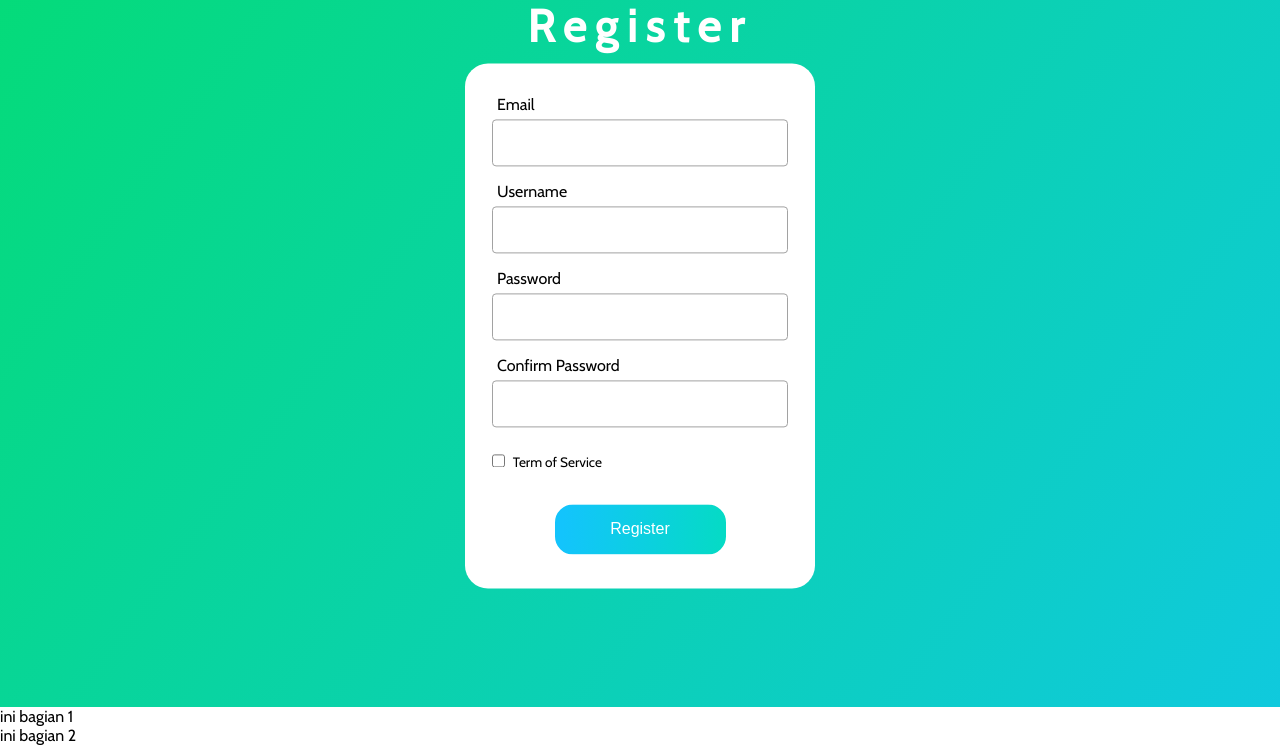
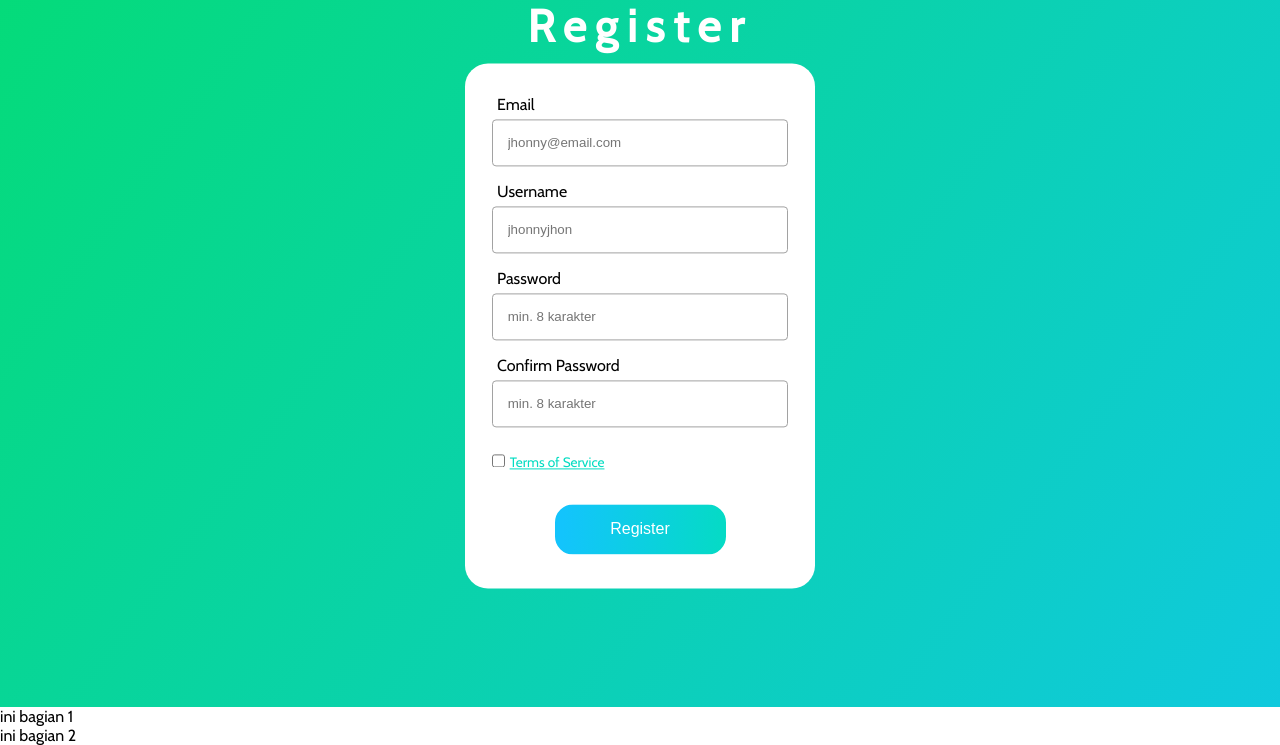
Before and after one commit to rifaazalfaaf/Project_JaliSali, a Laravel app: page /register in a window 1280 px wide. Shown: the part 93-838 px from the top of the page. Run offline with Laravel 8, Linux system fonts and the light colour scheme; settings files or empty folders that the repository lacks are supplied; some libraries are stand-ins or nearby versions.

Commit message:
Edit dikit tampilan home, login, register

```diff
--- a/resources/views/Register.blade.php
+++ b/resources/views/Register.blade.php
@@ -22,7 +22,7 @@
                 <ul>
                     <!-- <li class="sign-in">Sign In</li>
                     <li class="sign-in">Sign In</li> -->
-                    <li><a href="login.html"></a>Sign In</li>
+                    <li><a href="">Sign In</a></li>
                 </ul>
             </div>
         </nav>
@@ -32,20 +32,20 @@
             <form action="">
                 <div class="card2">
                     <p>Email</p>
-                    <input type="text" name="" id="" placeholder="">
+                    <input type="text" name="" id="" placeholder="jhonny@email.com">
 
                     <p>Username</p>
-                    <input type="text" name="" id="" placeholder="">
+                    <input type="text" name="" id="" placeholder="jhonnyjhon">
 
                     <p>Password</p>
-                    <input type="password" name="" id="" placeholder="">
+                    <input type="password" name="" id="" placeholder="min. 8 karakter">
 
                     <p>Confirm Password</p>
-                    <input type="password" name="" id="" placeholder="">
+                    <input type="password" name="" id="" placeholder="min. 8 karakter">
 
                     <div id="cb-text">
                         <input type="checkbox" name="" id="">
-                        Term of Service
+                        <a class="tos" href="/listjasa.html">Terms of Service</a>
                     </div>
 
                     <input type="submit" class="button" value="Register">
--- a/resources/views/home.blade.php
+++ b/resources/views/home.blade.php
@@ -22,7 +22,7 @@
                 <ul>
                     <!-- <li class="sign-in">Sign In</li>
                     <li class="sign-in">Sign In</li> -->
-                    <li><a href="sign-in.html"></a> Sign In</li>
+                    <li><a href="sign-in.html"> Sign In</a></li>
                 </ul>
             </div>
         </nav>
--- a/resources/views/login.blade.php
+++ b/resources/views/login.blade.php
@@ -22,7 +22,7 @@
                 <ul>
                     <!-- <li class="sign-in">Sign In</li>
                     <li class="sign-in">Sign In</li> -->
-                    <li><a href="signup.html"></a> Sign Up</li>
+                    <li><a href="signup.html">Sign Up</a> </li>
                 </ul>
             </div>
         </nav>
@@ -32,7 +32,7 @@
             <form action="">
                 <div class="card2">
                     <p>Username</p>
-                    <input type="text" name="" id="" placeholder="Masukkan username/email">
+                    <input type="text" name="" id="" placeholder="Masukkan username / email">
 
                     <p>Password</p>
                     <input type="password" name="" id="" placeholder="Masukkan password">
```
